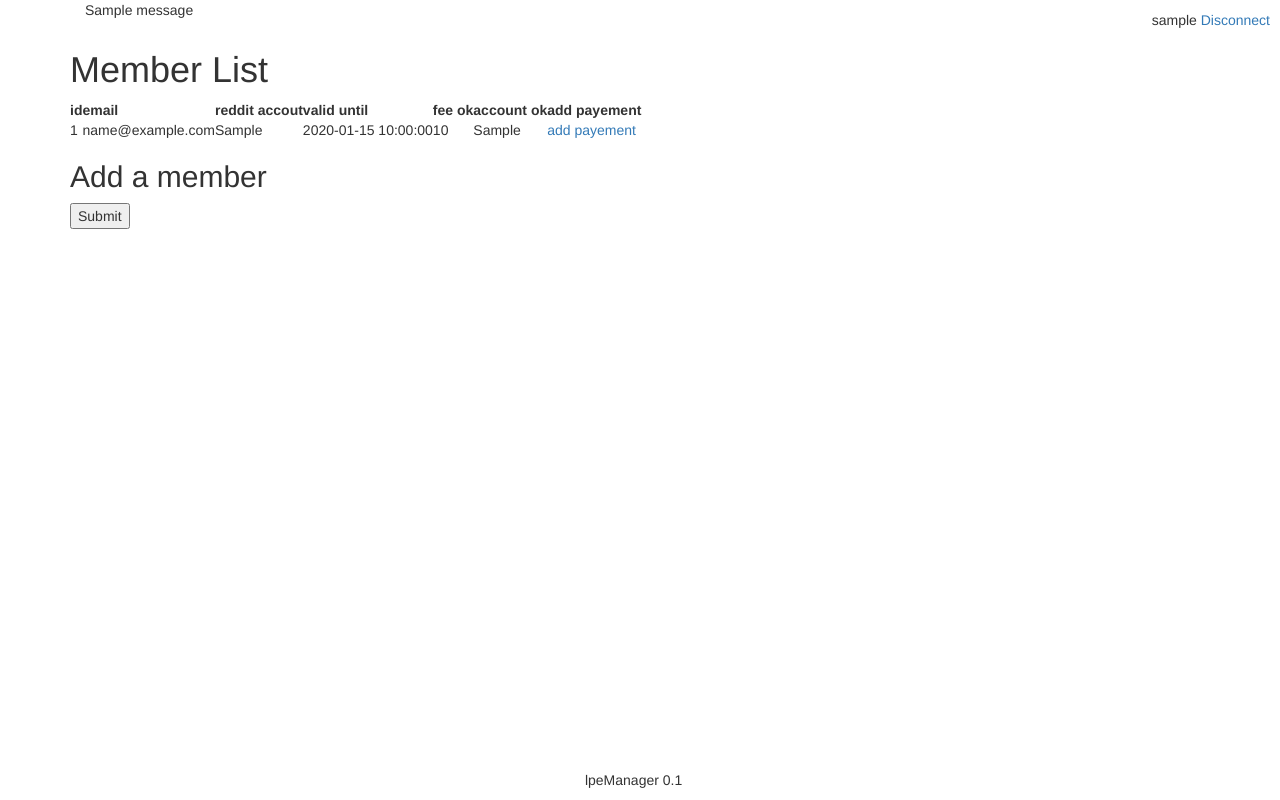
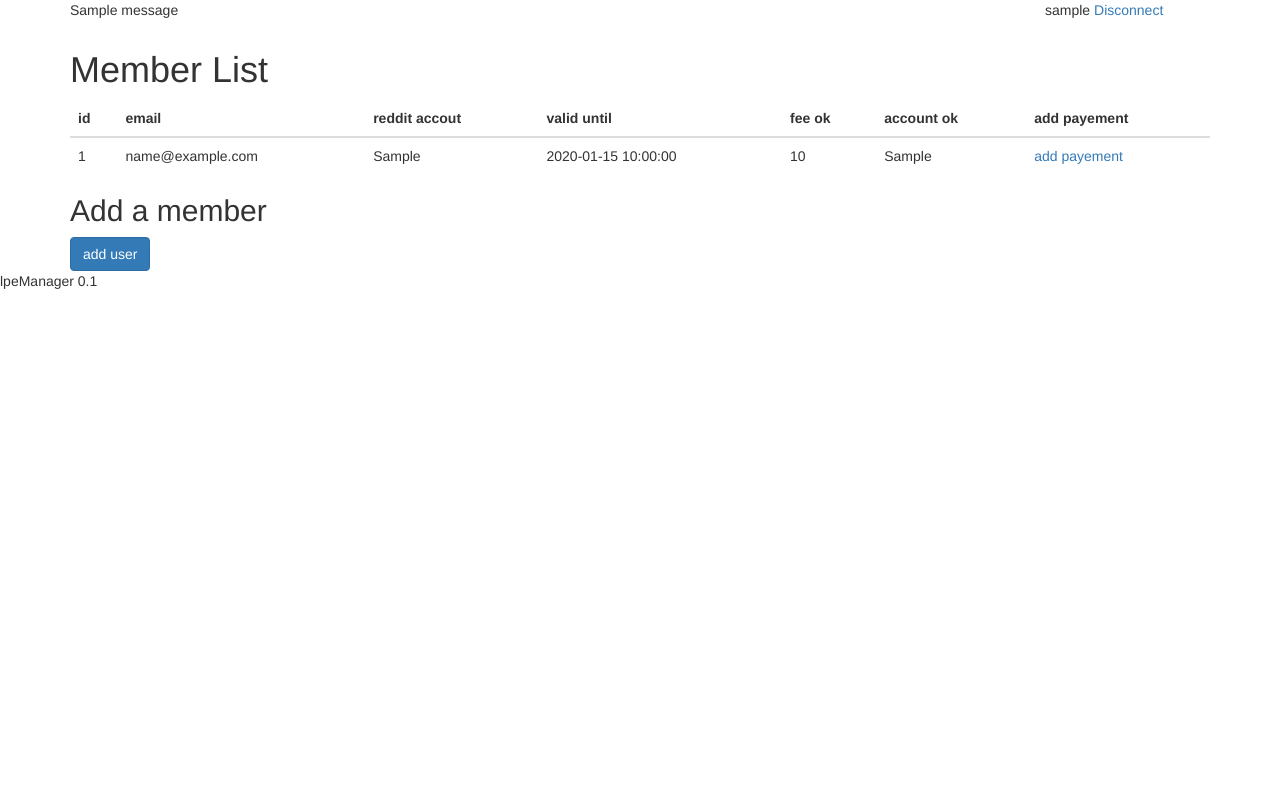
Before and after one commit to yobuntu/cotiz-counter, a Flask app: template lpeManager/templates/member/list.html in a window 1280 px wide. Run offline with Flask 2, Linux system fonts and the light colour scheme; a user stored in the database is signed in; tables that the repository leaves empty hold one stand-in row (values such as "Sample post"); the template is opened without the code that fills it: values that come from a table or form of the project are taken from there, most other values are stand-ins (such as "Sample title", 1, 10 or a date in 2020); one stand-in notice (Sample message) is shown; parts of the project's set-up code (start-up, migrations or seed data) failed here and were passed over; some libraries are stand-ins or nearby versions.

Commit message:
more bootstrap

```diff
--- a/lpeManager/forms.py
+++ b/lpeManager/forms.py
@@ -8,7 +8,13 @@
     username = TextField('username')
     password = PasswordField('password')
 
-MemberForm = model_form(Member, db.session, Form)
+MemberFormBase = model_form(Member, db.session, Form)
+
+class MemberForm(MemberFormBase):
+    def __init__(self, obj):
+        super( MemberForm, self ).__init__()
+        del self.contributions
+
 ContributionForm = model_form(Contribution, db.session, Form)
 
 
--- a/lpeManager/static/css/screen.css
+++ b/lpeManager/static/css/screen.css
@@ -1,19 +1,3 @@
 body {
     background-color: #eee;
 }
-div#login-container {
-    width: 400px;
-    margin:auto;
-}
-div#user {
-    position:absolute;
-    top: 0;
-    right: 0;
-    margin: 10px;
-}
-div#footer {
-    position:absolute;
-    bottom: 0;
-    width: 99%;
-    text-align: center;
-}
--- a/lpeManager/templates/layout.html
+++ b/lpeManager/templates/layout.html
@@ -11,17 +11,15 @@
   </head>
   <body>
     <div class="container">
-      <div class="container">
-        {% if get_flashed_messages() %}
-          <div id="messages">
+      <div class="row">
+        <div class="col-sm-10">
           {% for message in get_flashed_messages() %}
           <p class="message">
             {{ message }}
           </p>
           {% endfor %}
         </div>
-        {% endif %}
-        <div id="user">
+        <div class="col-sm-2">
           {{ g.user.username }} <a href="{{ url_for('logout') }}">Disconnect</a>
         </div>
       </div>
--- a/lpeManager/templates/member/list.html
+++ b/lpeManager/templates/member/list.html
@@ -3,7 +3,7 @@
   {{_('Member List')}}
 {% endblock %}
 {% block body %}
-  <table>
+  <table class="table">
     <thead>
       <tr>
         <th>{{ _('id')}}</th>
@@ -33,14 +33,20 @@
   </table>
 
   <h2>{{_('Add a member')}}</h2>
-  <form role="form" method="post" action="">
+  <form role="form" class="form-horizontal" method="post" action="">
     {{form.hidden_tag()}}
     {% for field in form if field.widget.input_type != 'hidden' %}
-      <div class="form-group">
-        {{ field.label }}
-        {{ field }}
+    {% set error = ' has-error' if field.errors %}
+      <div class="form-group{{error}}">
+        {{ field.label(class="col-sm-2 control-label") }}
+        <div class="col-sm-10">
+          {{ field(class="form-control") }}
+        </div>
+          <ul class="help-block has-error">{% for error in field.errors %}<li>{{ error|e }}</li>{% endfor %}</ul>
       </div>
     {% endfor %}
-        <input type=submit name=addmember />
-    </form>
+    <button class="btn btn-primary" type="submit" name="addmember"/>
+      {{ _('add user')}}
+    </button>
+  </form>
 {% endblock %}
```
Also changed, not shown: lpeManager/templates/contribution/add.html (+15 -10 lines). Lines whose indentation alone changed are shown as unchanged.
